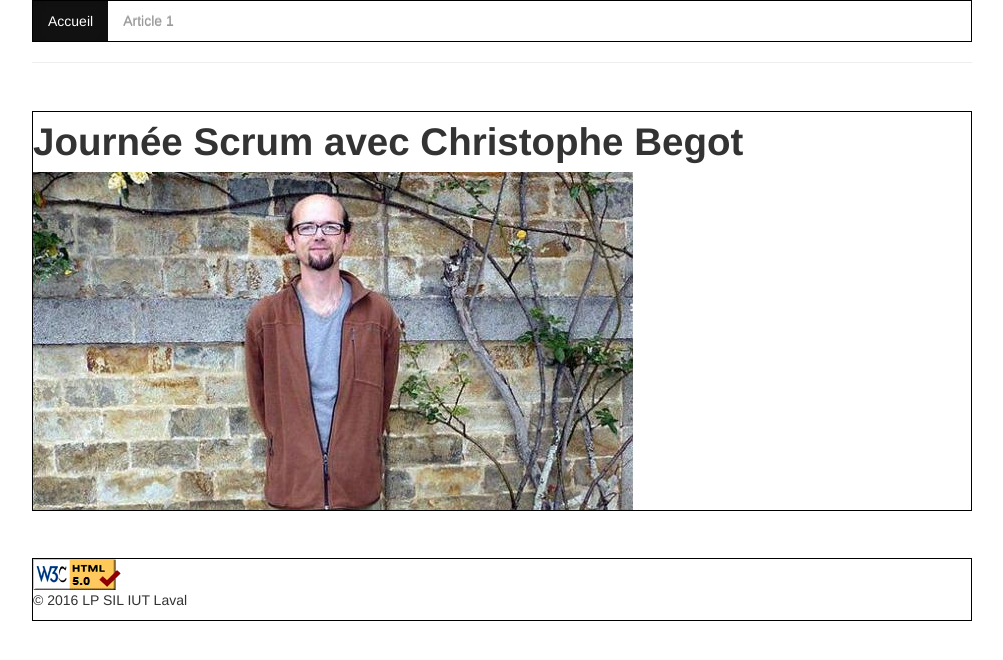
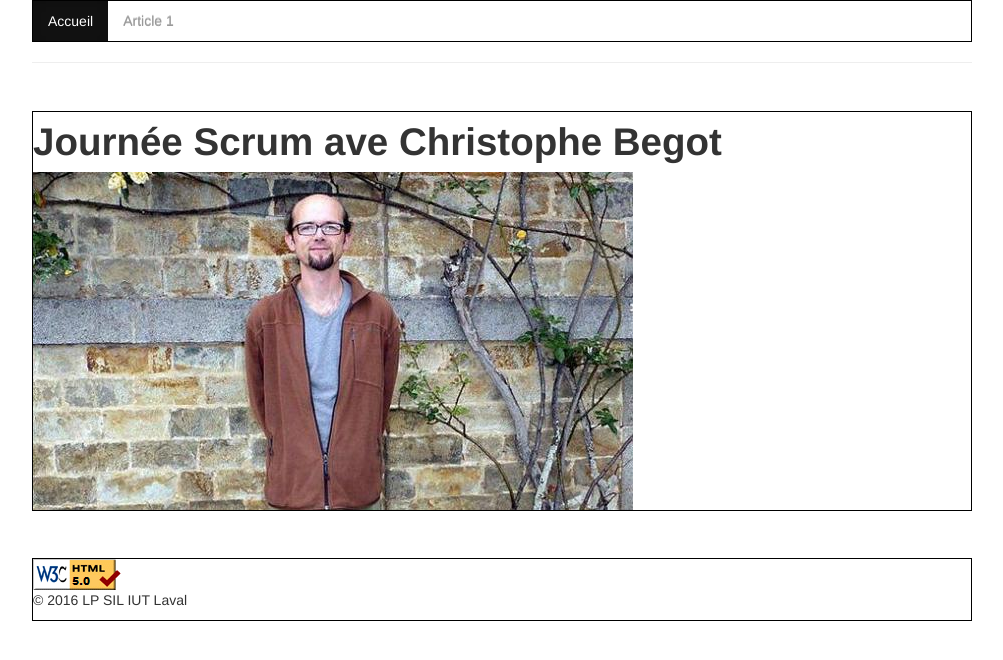
Before and after one commit to SiteExtremeProgramming/SiteExtremeProgramming, a Jekyll site: the page built from article1.html, in a window 1280 px wide. Shown: the top 660 px of the page, without its empty margins (138-1141 px from the left). Built offline with Jekyll 4.4.1, drawn with Linux system fonts in a browser that asks for light colours.

Commit message:
19 janvier 20:02

```diff
--- a/article1.html
+++ b/article1.html
@@ -4,7 +4,7 @@ title: Article 1
 ---
 <section class="articles">
 	<div class="col-md-offset-2 col-md-8 col-md-offset-2 article">
-		<h1>Journée Scrum avec Christophe Begot</h1>
+		<h1>Journée Scrum ave Christophe Begot</h1>
 		<img src="{{site.baseurl}}/img/cbegot.jpg">
 	</div>
 </section>
```
